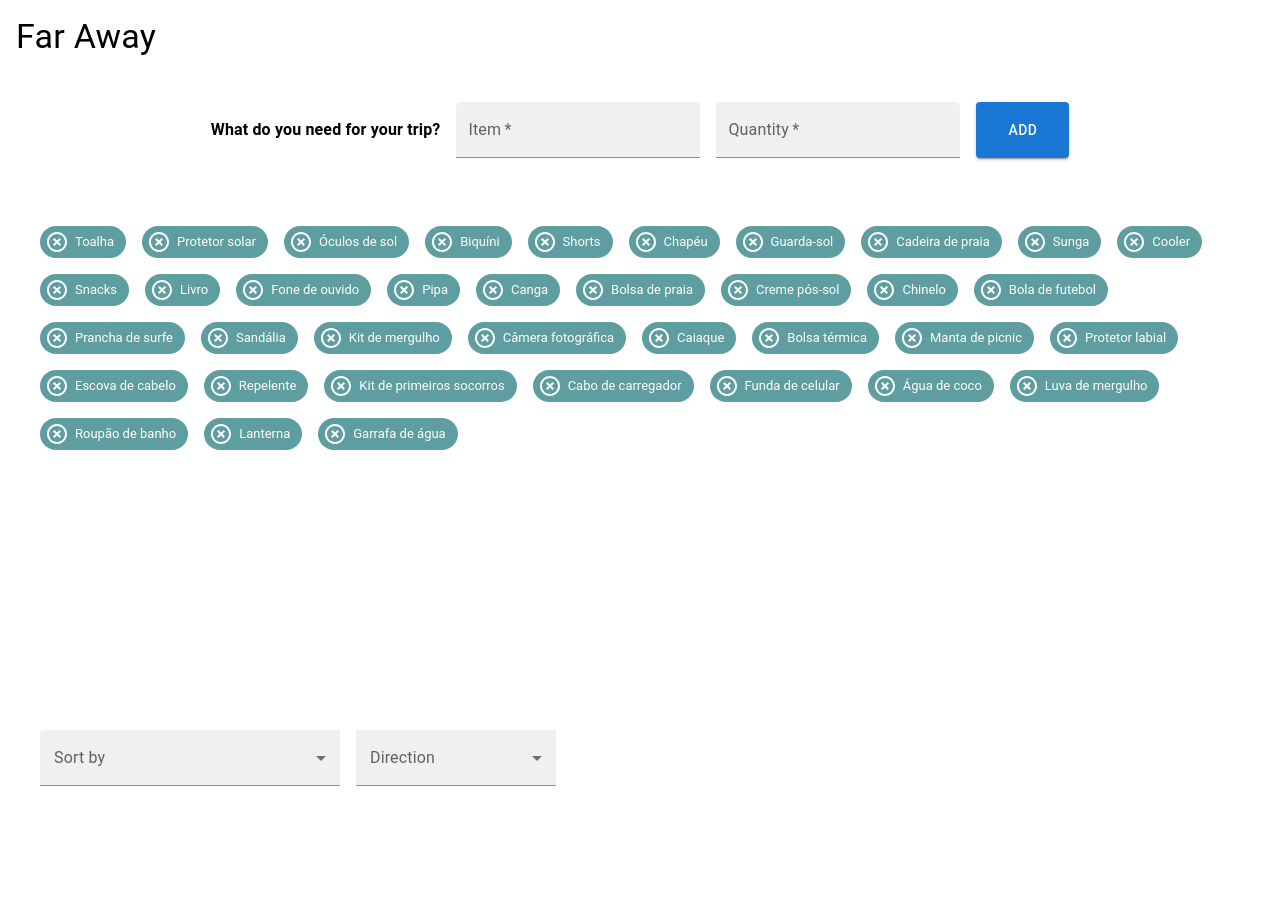
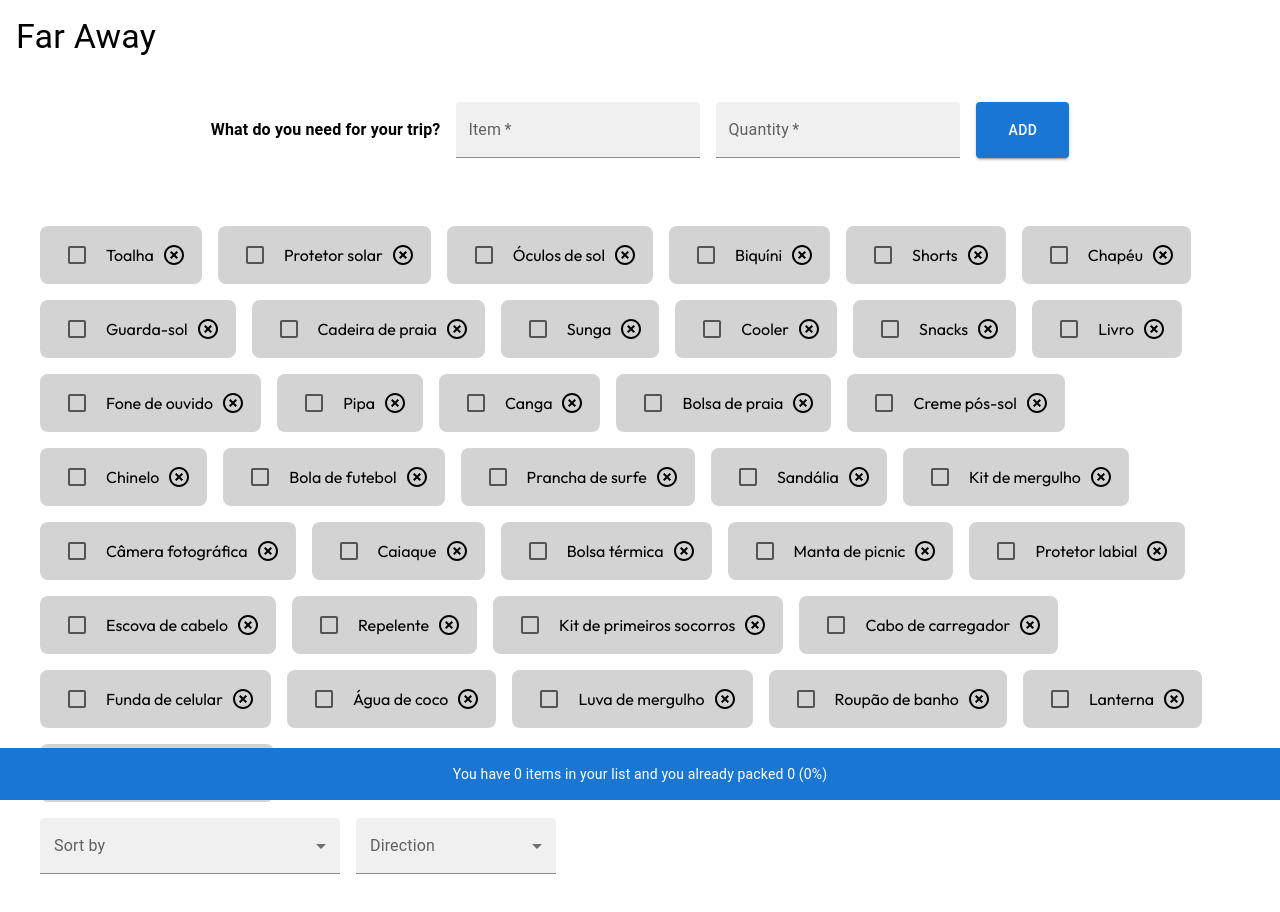
Before and after one commit to viquitorms/React, a React (Vite) app in the folder far-away/: page / in a window 1280 px wide. Before the commit the page ends 826 px from the top, so only its background shows below. Built offline with nearby package versions, Linux system fonts and the light colour scheme.

Commit message:
Adding itens and buttons

```diff
--- a/far-away/src/App.tsx
+++ b/far-away/src/App.tsx
@@ -1,4 +1,5 @@
 import './App.css'
+import Footer from './components/Footer';
 import Header from './components/Header'
 import SubHeader from './components/SubHeader';
 import TripList from './components/TripList';
@@ -10,6 +11,7 @@ export default function App() {
       <Header />
       <SubHeader />
       <TripList />
+      <Footer />
     </>
   );
 }
--- a/far-away/src/components/Footer.tsx
+++ b/far-away/src/components/Footer.tsx
@@ -0,0 +1,24 @@
+import { Box, Container, Typography } from "@mui/material";
+
+export default function Footer() {
+    return (
+        <Box
+            component="footer"
+            sx={{
+                position: "fixed",
+                bottom: 0,
+                width: "100%",
+                bgcolor: "primary.main",
+                color: "white",
+                py: 2,
+                textAlign: "center"
+            }}
+        >
+            <Container>
+                <Typography variant="body2">
+                    You have 0 items in your list and you already packed 0 (0%)
+                </Typography>
+            </Container>
+        </Box>
+    );
+}
--- a/far-away/src/components/TripList.tsx
+++ b/far-away/src/components/TripList.tsx
@@ -1,7 +1,6 @@
-import { Box, Chip, FormControl, InputLabel, MenuItem, Select } from "@mui/material";
+import { Box, Button, Checkbox, Chip, FormControl, InputLabel, MenuItem, Select, Typography } from "@mui/material";
 import HighlightOffIcon from '@mui/icons-material/HighlightOff';
-import KeyboardArrowUpIcon from '@mui/icons-material/KeyboardArrowUp';
-import KeyboardArrowDownIcon from '@mui/icons-material/KeyboardArrowDown';
+import { CheckBox } from "@mui/icons-material";
 
 export default function TripList() {
 
@@ -18,16 +17,23 @@ export default function TripList() {
         <Box sx={{
             display: "flex",
             flexDirection: "column",
+            gap: 2,
             justifyContent: "space-between",
-            height: "35rem",
             padding: 5
-        }}>
-            <Box display={"flex"} flexDirection={"row"} gap={2} flexWrap={"wrap"} height={10}>
-                {
-                    array.map(value =>
-                        <Chip sx={{ backgroundColor: "cadetblue", color: "white" }} label={value} icon={<HighlightOffIcon color="white" />} />
-                    )
-                }
+        }}
+        >
+            <Box>
+                <Box display={"flex"} gap={2} flexWrap={"wrap"}>
+                    {
+                        array.map(value =>
+                            <Box bgcolor={"lightgray"} py={1} px={2} borderRadius={2} display={"flex"} gap={1} alignItems={"center"}>
+                                <Checkbox />
+                                {value}
+                                <HighlightOffIcon />
+                            </Box>
+                        )
+                    }
+                </Box>
             </Box>
             <Box>
                 <Box sx={{ display: "flex", gap: 2 }}>
@@ -51,11 +57,9 @@ export default function TripList() {
                                 variant="filled"
                                 label="Sort list">
                                 <MenuItem value={0}>
-                                    <KeyboardArrowUpIcon />
                                     <span>Ascending</span>
                                 </MenuItem>
                                 <MenuItem value={1}>
-                                    <KeyboardArrowDownIcon />
                                     <span>Descending</span>
                                 </MenuItem>
                             </Select>
```
